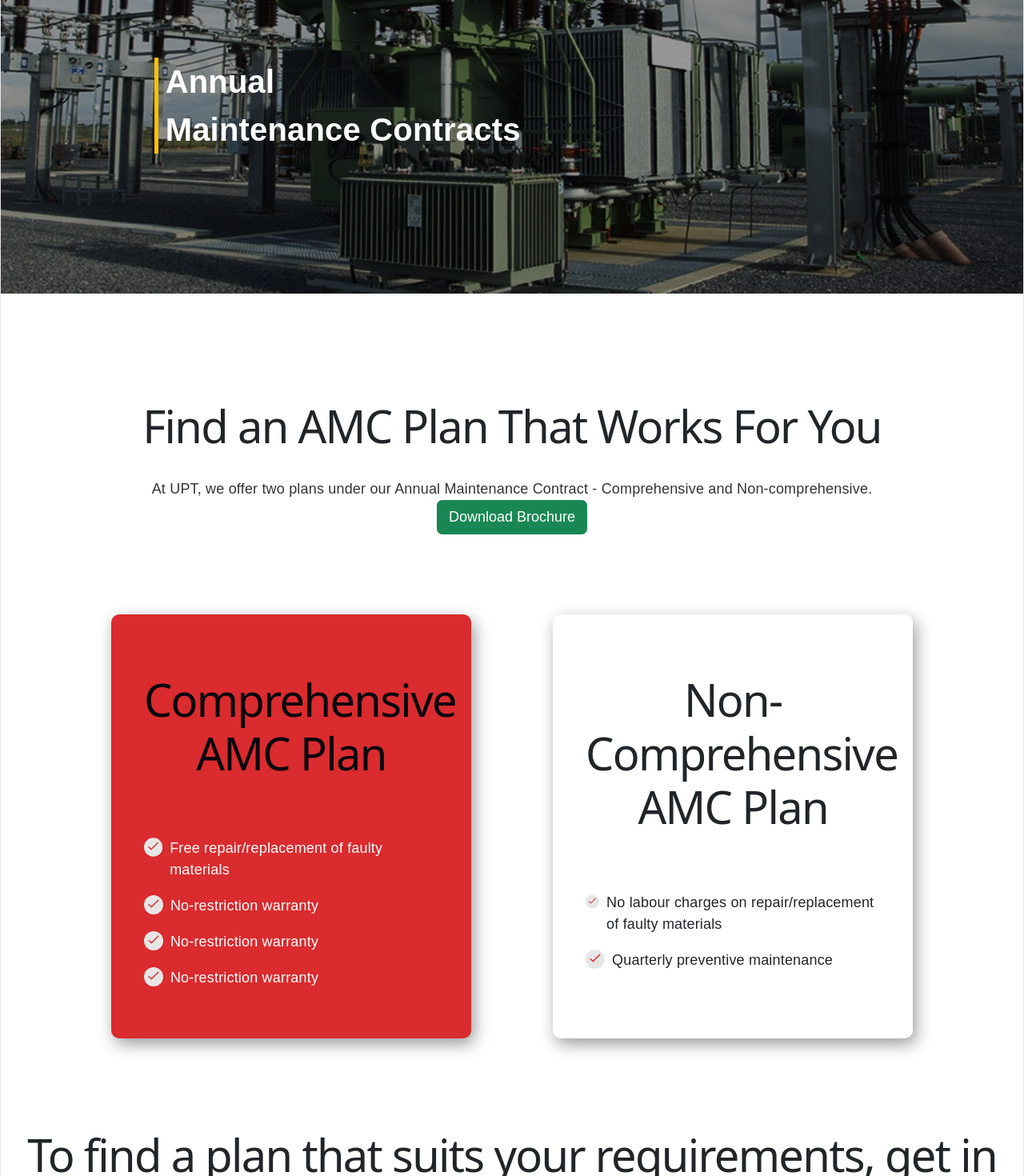
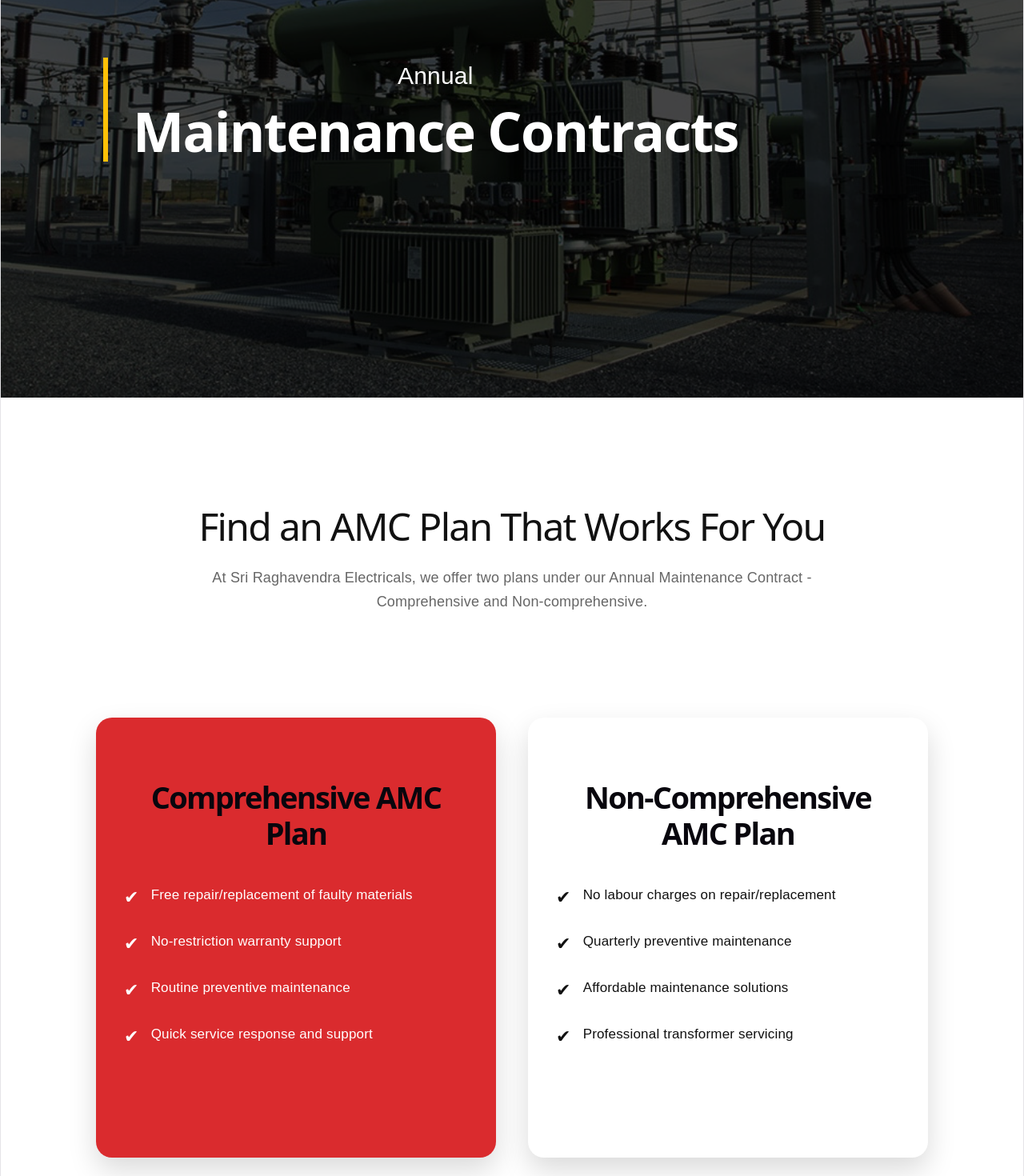
Before and after one commit to KUSHAL-HC/SR-Electricals, a React (Vite) app: page /AMC in a window 1280 px wide. Shown: the part 320-1790 px from the top of the page at 80% size. Built offline with nearby package versions, Linux system fonts and the light colour scheme.

Commit message:
made some changes in  AMC and contacts page

```diff
--- a/src/components/AMC.jsx
+++ b/src/components/AMC.jsx
@@ -1,82 +1,143 @@
 import React from 'react'
 import { Link } from 'react-router-dom'
+import "./style/amc.css"
 import heroimage from "../assets/hero-transformer.png"
 
 const AMC = () => {
-
-let downloadBroucher = ()=>{
-    let link = document.createElement("a");
-    link.href = "/broucher.pdf";
-    link.download = "Company-broucher.pdf";
-    document.body.appendChild(link);
-    link.click();
-    document.body.removeChild(link);
-}
-
-
   return (
     <div>
+
+      {/* HERO SECTION */}
       <section>
-        <div className="AMC-hero-div position-relative text-white" style={{background: `url(${heroimage}) center / cover no-repeat`,height:"590px"}}>
-             <div className="position-absolute  top-50 border-start border-5 border-warning"  style={{left:"15%",fontSize:"40px"}}>
-                <p className="ps-2 text-white text-white m-0 fw-bold" style={{textAlign:"start"}}>Annual</p>
-                <p className="ps-2  text-white text-white m-0 fw-bold">Maintenance Contracts</p>
+
+        <div
+          className="AMC-hero-div"
+          style={{
+            background: `url(${heroimage}) center / cover no-repeat`,
+          }}
+        >
+
+          <div className="amc-overlay"></div>
+
+          <div className="amc-hero-content">
+
+            <div className="amc-hero-border">
+
+              <p className="amc-subtitle">
+                Annual
+              </p>
+
+              <h1 className="amc-title">
+                Maintenance Contracts
+              </h1>
+
             </div>
+
           </div>
+
+        </div>
+
       </section>
 
+      {/* INTRO SECTION */}
+      <section className="amc-intro-section">
 
-    <section className="d-flex flex-column align-items-center" style={{margin:"100px 0px 100px 0px"}}>
-        <h1 className='text-dark'>Find an AMC Plan That Works For You</h1>
-        <p>At UPT, we offer two plans under our Annual Maintenance Contract - Comprehensive and Non-comprehensive.</p>
-        <button type="button" className="btn btn-success" onClick={downloadBroucher}>Download Brochure</button>
+        <h1 className="amc-heading">
+          Find an AMC Plan That Works For You
+        </h1>
+
+        <p className="amc-para">
+          At Sri Raghavendra Electricals, we offer two plans under our
+          Annual Maintenance Contract - Comprehensive and Non-comprehensive.
+        </p>
+
       </section>
 
-    <section  className="d-flex flex-column justify-content-center align-items-center" style={{alignItems:"stretch",textAlign:"center",gap:"80px"}}>
-        <div className="d-flex justify-content-center align-items-center" style={{width:"80%",gap:"10%"}}>
-          <div className="text-white d-flex flex-column h-100" style={{width:"450px",minHeight:"530px",backgroundColor:"rgb(218,43,46)",border:"1px solid transparent",borderRadius:"10px",padding:"40px",boxShadow:"4px 7px 20px rgba(0,0,0,0.4)",rowGap:"40px"}} >
+      {/* CARDS SECTION */}
+      <section className="amc-cards-section">
+
+        {/* CARD 1 */}
+        <div className="amc-card red-card">
+
           <h1>Comprehensive AMC Plan</h1>
-              <ul className="d-flex flex-column gap-3" style={{padding:"0"}}>
-                      <li type="none" className="d-flex gap-2 text-start p-0">
-                          <svg width="24" height="24" viewBox="0 0 24 24"><circle cx="12" cy="12" r="12" fill="#e6e6e6" /><path d="M9.2 13.6L6.8 11.2C6.5 10.9 6 10.9 5.7 11.2C5.4 11.5 5.4 12 5.7 12.3L8.7 15.3C9 15.6 9.5 15.6 9.8 15.3L18.3 6.8C18.6 6.5 18.6 6 18.3 5.7C18 5.4 17.5 5.4 17.2 5.7L9.2 13.6Z"fill="#E53935"/></svg>
+
+          <ul>
+
+            <li>
+              <span>✔</span>
               <p>Free repair/replacement of faulty materials</p>
             </li>
-                      <li type="none" className="d-flex gap-2 text-start p-0">
-                          <svg width="24" height="24" viewBox="0 0 24 24"><circle cx="12" cy="12" r="12" fill="#e6e6e6" /><path d="M9.2 13.6L6.8 11.2C6.5 10.9 6 10.9 5.7 11.2C5.4 11.5 5.4 12 5.7 12.3L8.7 15.3C9 15.6 9.5 15.6 9.8 15.3L18.3 6.8C18.6 6.5 18.6 6 18.3 5.7C18 5.4 17.5 5.4 17.2 5.7L9.2 13.6Z"fill="#E53935"/></svg>
-                          <p>No-restriction warranty</p>
+
+            <li>
+              <span>✔</span>
+              <p>No-restriction warranty support</p>
             </li>
-                      <li type="none" className="d-flex gap-2 text-start p-0">
-                          <svg width="24" height="24" viewBox="0 0 24 24"><circle cx="12" cy="12" r="12" fill="#e6e6e6" /><path d="M9.2 13.6L6.8 11.2C6.5 10.9 6 10.9 5.7 11.2C5.4 11.5 5.4 12 5.7 12.3L8.7 15.3C9 15.6 9.5 15.6 9.8 15.3L18.3 6.8C18.6 6.5 18.6 6 18.3 5.7C18 5.4 17.5 5.4 17.2 5.7L9.2 13.6Z"fill="#E53935"/></svg>
-                          <p>No-restriction warranty</p>
+
+            <li>
+              <span>✔</span>
+              <p>Routine preventive maintenance</p>
             </li>
-                      <li type="none" className="d-flex gap-2 text-start p-0">
-                          <svg width="24" height="24" viewBox="0 0 24 24"><circle cx="12" cy="12" r="12" fill="#e6e6e6" /><path d="M9.2 13.6L6.8 11.2C6.5 10.9 6 10.9 5.7 11.2C5.4 11.5 5.4 12 5.7 12.3L8.7 15.3C9 15.6 9.5 15.6 9.8 15.3L18.3 6.8C18.6 6.5 18.6 6 18.3 5.7C18 5.4 17.5 5.4 17.2 5.7L9.2 13.6Z"fill="#E53935"/></svg>
-                          <p>No-restriction warranty</p>
+
+            <li>
+              <span>✔</span>
+              <p>Quick service response and support</p>
             </li>
+
           </ul>
+
         </div>
 
-          <div className="text-dark d-flex flex-column bg-white h-100" style={{width:"450px",minHeight:"530px",border:"1px solid transparent",borderRadius:"10px",padding:"40px",boxShadow:"4px 7px 20px rgba(0,0,0,0.4)",rowGap:"40px"}} >
-              <div>
-                  <h1 className='text-dark'>Non-Comprehensive AMC Plan</h1>
-              </div>
-              <ul className="d-flex flex-column gap-3" style={{padding:"0"}}>
-                      <li type="none" className="d-flex gap-2 text-start p-0">
-                          <svg width="24" height="24" viewBox="0 0 24 24"><circle cx="12" cy="12" r="12" fill="#e6e6e6" /><path d="M9.2 13.6L6.8 11.2C6.5 10.9 6 10.9 5.7 11.2C5.4 11.5 5.4 12 5.7 12.3L8.7 15.3C9 15.6 9.5 15.6 9.8 15.3L18.3 6.8C18.6 6.5 18.6 6 18.3 5.7C18 5.4 17.5 5.4 17.2 5.7L9.2 13.6Z"fill="#E53935"/></svg>
-                          <p>No labour charges on repair/replacement of faulty materials</p>
+        {/* CARD 2 */}
+        <div className="amc-card white-card">
+
+          <h1>Non-Comprehensive AMC Plan</h1>
+
+          <ul>
+
+            <li>
+              <span>✔</span>
+              <p>No labour charges on repair/replacement</p>
             </li>
-                      <li type="none" className="d-flex gap-2 text-start p-0">
-                          <svg width="24" height="24" viewBox="0 0 24 24"><circle cx="12" cy="12" r="12" fill="#e6e6e6" /><path d="M9.2 13.6L6.8 11.2C6.5 10.9 6 10.9 5.7 11.2C5.4 11.5 5.4 12 5.7 12.3L8.7 15.3C9 15.6 9.5 15.6 9.8 15.3L18.3 6.8C18.6 6.5 18.6 6 18.3 5.7C18 5.4 17.5 5.4 17.2 5.7L9.2 13.6Z"fill="#E53935"/></svg>
+
+            <li>
+              <span>✔</span>
               <p>Quarterly preventive maintenance</p>
             </li>
+
+            <li>
+              <span>✔</span>
+              <p>Affordable maintenance solutions</p>
+            </li>
+
+            <li>
+              <span>✔</span>
+              <p>Professional transformer servicing</p>
+            </li>
+
           </ul>
+
         </div>
-    </div>
-    <div style={{marginBottom:"100px"}}>
-        <h1 className="text-dark">To find a plan that suits your requirements, get in touch.</h1>
-        <Link type="button" className="btn btn-danger" style={{ textDecoration: "none" }} to="/Contact">Contact Us</Link>
-    </div>
+
       </section>
+
+      {/* CONTACT SECTION */}
+      <section className="contact-amc-section">
+
+        <h1>
+          To find a plan that suits your requirements,
+          get in touch.
+        </h1>
+
+        <Link
+          className="btn btn-danger px-4 py-2"
+          style={{ textDecoration: "none" }}
+          to="/Contact"
+        >
+          Contact Us
+        </Link>
+
+      </section>
+
     </div>
   )
 }
--- /dev/null
+++ b/src/components/style/amc.css
@@ -0,0 +1,255 @@
+/* amc.css */
+
+/* HERO SECTION */
+.AMC-hero-div{
+    position: relative;
+    height: 90vh;
+    display: flex;
+    align-items: center;
+}
+
+.amc-overlay{
+    position: absolute;
+    inset: 0;
+    background: rgba(0,0,0,0.55);
+}
+
+.amc-hero-content{
+    position: relative;
+    z-index: 2;
+    width: 100%;
+    padding-inline: 10%;
+}
+
+.amc-hero-border{
+    border-left: 6px solid #ffc107;
+    padding-left: 25px;
+    max-width: 800px;
+    animation: fadeUp 1s ease;
+}
+
+.amc-subtitle{
+    font-size: 30px;
+    color: white;
+    margin-bottom: 10px;
+    font-weight: 500;
+}
+
+.amc-title{
+    font-size: 68px;
+    color: white;
+    font-weight: 700;
+    line-height: 1.1;
+    margin: 0;
+}
+
+/* INTRO SECTION */
+.amc-intro-section{
+    padding: 100px 20px;
+    text-align: center;
+    background: white;
+}
+
+.amc-heading{
+    color: #111;
+    font-size: 48px;
+    margin-bottom: 20px;
+}
+
+.amc-para{
+    max-width: 800px;
+    margin: auto;
+    color: #666;
+    line-height: 30px;
+    font-size: 18px;
+    margin-bottom: 30px;
+}
+
+/* CARDS SECTION */
+.amc-cards-section{
+    width: 90%;
+    margin: auto;
+    display: flex;
+    justify-content: center;
+    gap: 40px;
+    padding-bottom: 100px;
+    flex-wrap: wrap;
+}
+
+/* CARD */
+.amc-card{
+    width: 500px;
+    min-height: 550px;
+    padding: 45px 35px;
+    border-radius: 20px;
+    box-shadow: 0 15px 35px rgba(0,0,0,0.15);
+    transition: 0.4s;
+}
+
+.amc-card:hover{
+    transform: translateY(-10px);
+}
+
+/* RED CARD */
+.red-card{
+    background: rgb(218,43,46);
+    color: white;
+}
+
+/* WHITE CARD */
+.white-card{
+    background: white;
+    color: #111;
+}
+
+.amc-card h1{
+    margin-bottom: 40px;
+    font-size: 38px;
+    font-weight: 700;
+}
+
+/* LIST */
+.amc-card ul{
+    padding: 0;
+    margin: 0;
+    display: flex;
+    flex-direction: column;
+    gap: 25px;
+}
+
+.amc-card li{
+    list-style: none;
+    display: flex;
+    gap: 15px;
+    align-items: flex-start;
+}
+
+.amc-card li span{
+    font-size: 22px;
+    font-weight: bold;
+}
+
+.amc-card li p{
+    margin: 0;
+    line-height: 28px;
+    font-size: 17px;
+}
+
+/* CONTACT SECTION */
+.contact-amc-section{
+    text-align: center;
+    padding: 0 20px 100px;
+}
+
+.contact-amc-section h1{
+    color: #111;
+    margin-bottom: 30px;
+    font-size: 42px;
+}
+
+/* ANIMATION */
+@keyframes fadeUp{
+    from{
+        opacity: 0;
+        transform: translateY(40px);
+    }
+
+    to{
+        opacity: 1;
+        transform: translateY(0);
+    }
+}
+
+/* RESPONSIVE */
+@media(max-width:992px){
+
+    .amc-title{
+        font-size: 52px;
+    }
+
+    .amc-heading{
+        font-size: 40px;
+    }
+
+    .contact-amc-section h1{
+        font-size: 34px;
+    }
+
+    .amc-card{
+        width: 100%;
+        max-width: 600px;
+    }
+}
+
+@media(max-width:768px){
+
+    .AMC-hero-div{
+        height: 75vh;
+    }
+
+    .amc-hero-content{
+        padding-inline: 7%;
+    }
+
+    .amc-title{
+        font-size: 42px;
+    }
+
+    .amc-subtitle{
+        font-size: 22px;
+    }
+
+    .amc-heading{
+        font-size: 34px;
+    }
+
+    .amc-card{
+        min-height: auto;
+        padding: 35px 25px;
+    }
+
+    .amc-card h1{
+        font-size: 30px;
+    }
+
+    .contact-amc-section h1{
+        font-size: 30px;
+    }
+}
+
+@media(max-width:576px){
+
+    .amc-title{
+        font-size: 34px;
+        line-height: 1.2;
+    }
+
+    .amc-subtitle{
+        font-size: 18px;
+    }
+
+    .amc-heading{
+        font-size: 28px;
+    }
+
+    .amc-para{
+        font-size: 16px;
+        line-height: 28px;
+    }
+
+    .amc-card{
+        padding: 30px 20px;
+    }
+
+    .amc-card h1{
+        font-size: 26px;
+    }
+
+    .amc-card li p{
+        font-size: 15px;
+    }
+
+    .contact-amc-section h1{
+        font-size: 26px;
+    }
+}
```
Also changed, not shown: src/components/Contact.jsx (+0 -17 lines). Lines whose indentation alone changed are shown as unchanged.
